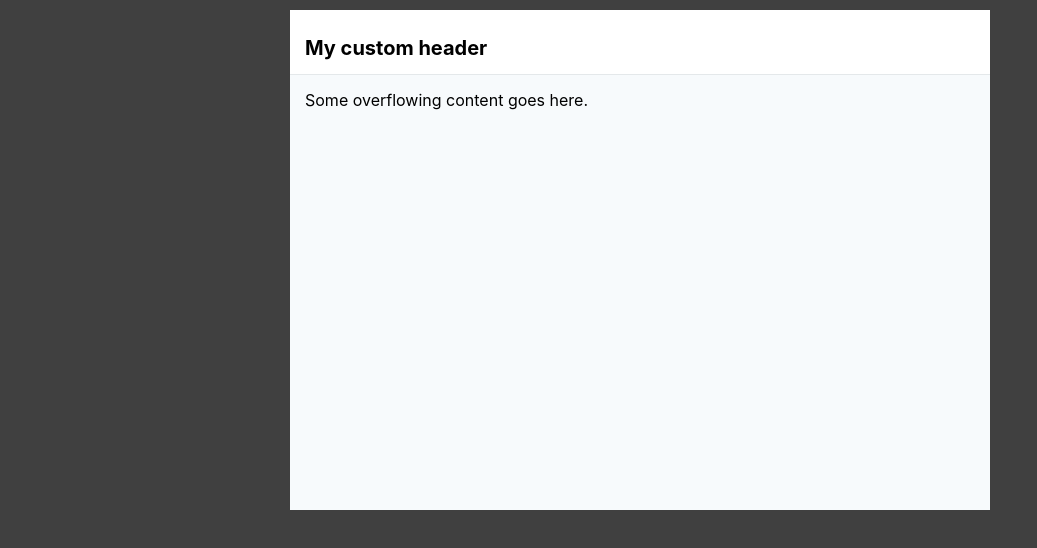
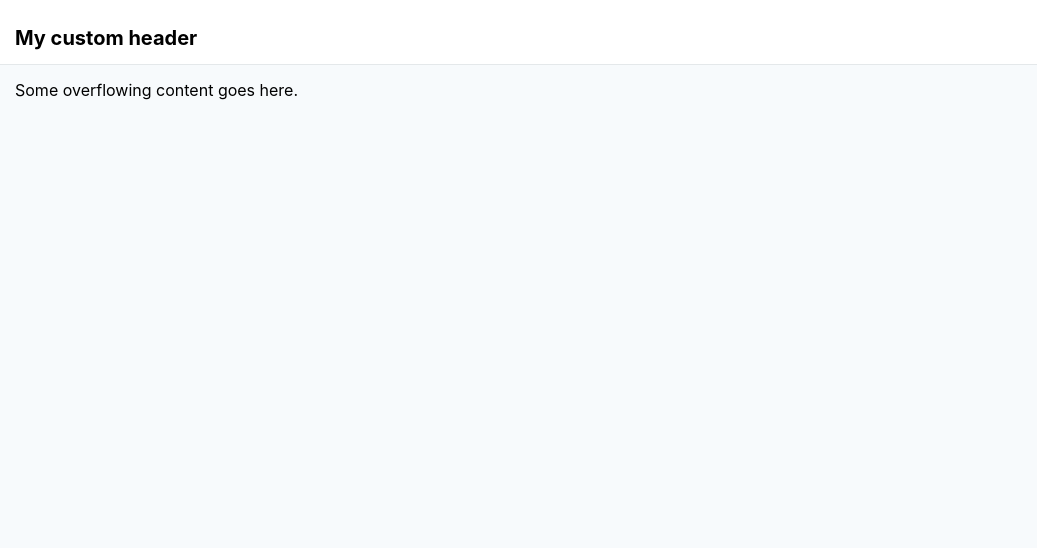
Before and after one commit to subhranshudas/embed-dapp-poc, a React (Create React App) app: page / in a window 1280 px wide. Shown: the top 548 px of the page, without its empty margins (0-1037 px from the left). Built offline with nearby package versions, Linux system fonts and the light colour scheme; some icons are missing.

Commit message:
added root css

```diff
--- a/src/App.css
+++ b/src/App.css
@@ -38,11 +38,13 @@
 }
 
 body {
-  background-color: #000000bf;
+  background-color: #fff;
 }
 
 #root {
-  width: 700px;
-  height: 500px;
-  margin: 10px auto;
+  position: absolute;
+  top: 0;
+  left: 0;
+  right: 0;
+  bottom: 0;
 }
```
